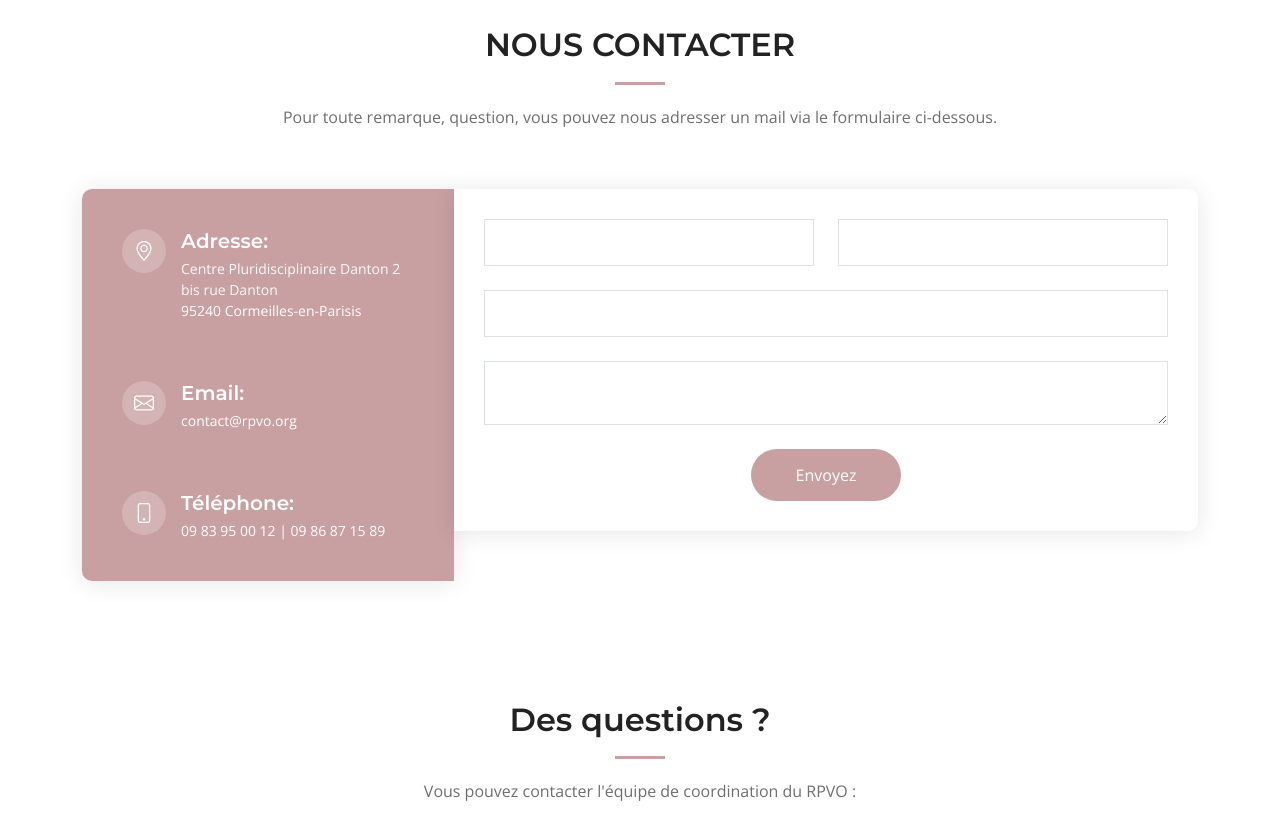
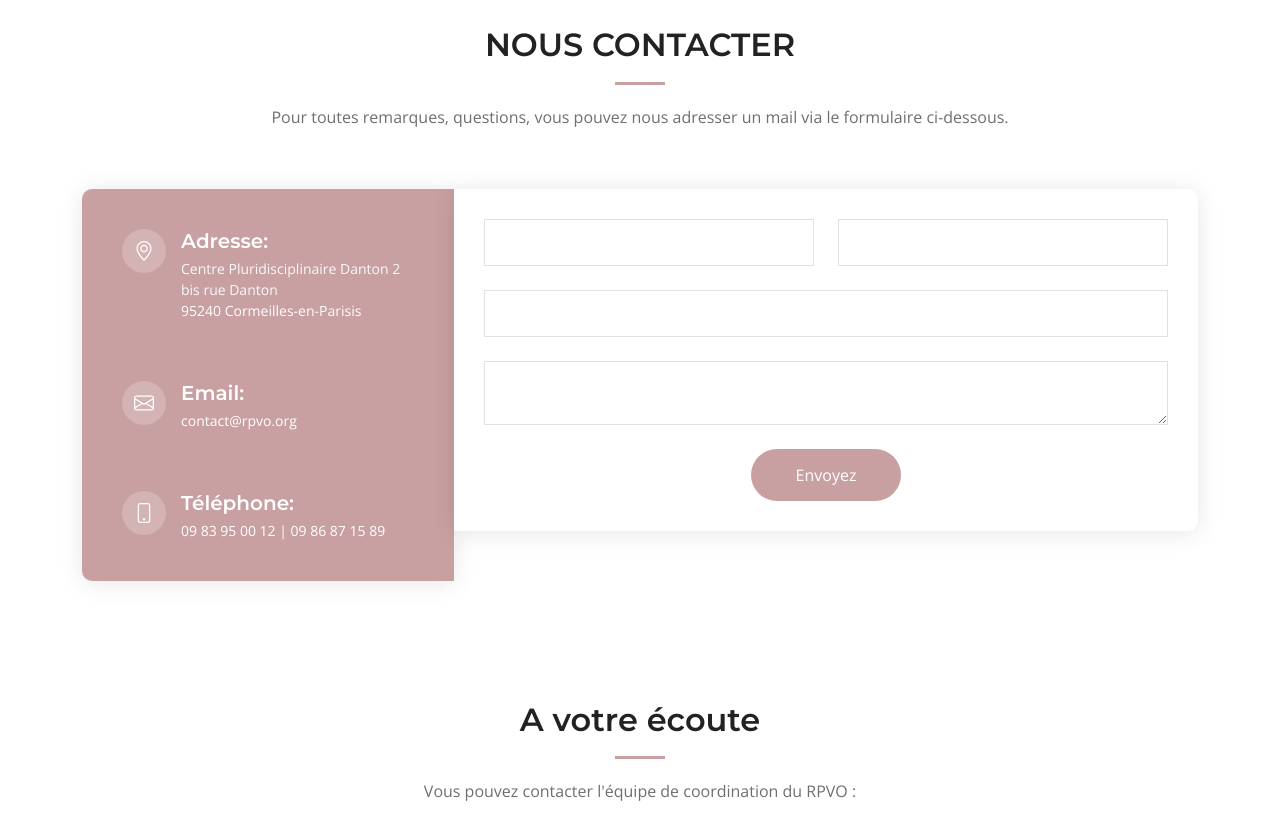
Before and after one commit to roslove44/rpvo, a Symfony app: template templates/accueil/contact.html.twig in a window 1280 px wide; the page is wider, and only the part inside the window is pictured. Shown: the part 487-1314 px from the top of that part. Run offline with Twig, Linux system fonts and the light colour scheme; the template is opened without the code that fills it, so the values that code supplies are empty; form fields are guessed from the names that the template uses; some libraries are stand-ins or nearby versions.

Commit message:
ERROR CORRECTION

```diff
--- a/templates/accueil/contact.html.twig
+++ b/templates/accueil/contact.html.twig
@@ -34,7 +34,7 @@
             <div class="section-header">
                 <h2>NOUS CONTACTER</h2>
                 <p>
-                    Pour toute remarque, question, vous pouvez nous adresser un mail via le formulaire
+                    Pour toutes remarques, questions, vous pouvez nous adresser un mail via le formulaire
                     ci-dessous.
                 </p>
             </div>
@@ -125,7 +125,7 @@
         <div class="container" data-aos="fade-up">
 
             <div class="section-header">
-                <h2>Des questions ?</h2>
+                <h2>A votre écoute</h2>
                 <p>
                     Vous pouvez contacter l'équipe de coordination du RPVO :
                 </p>
--- a/templates/tool/obstetricalCastor.html.twig
+++ b/templates/tool/obstetricalCastor.html.twig
@@ -135,7 +135,7 @@
                                                             <td class="form-text">
                                                             </td>
                                                             <td class="form-text">
-                                                                1re échographie
+                                                                1ère échographie
                                                             </td>
                                                         </tr>
                                                         <tr>
```
